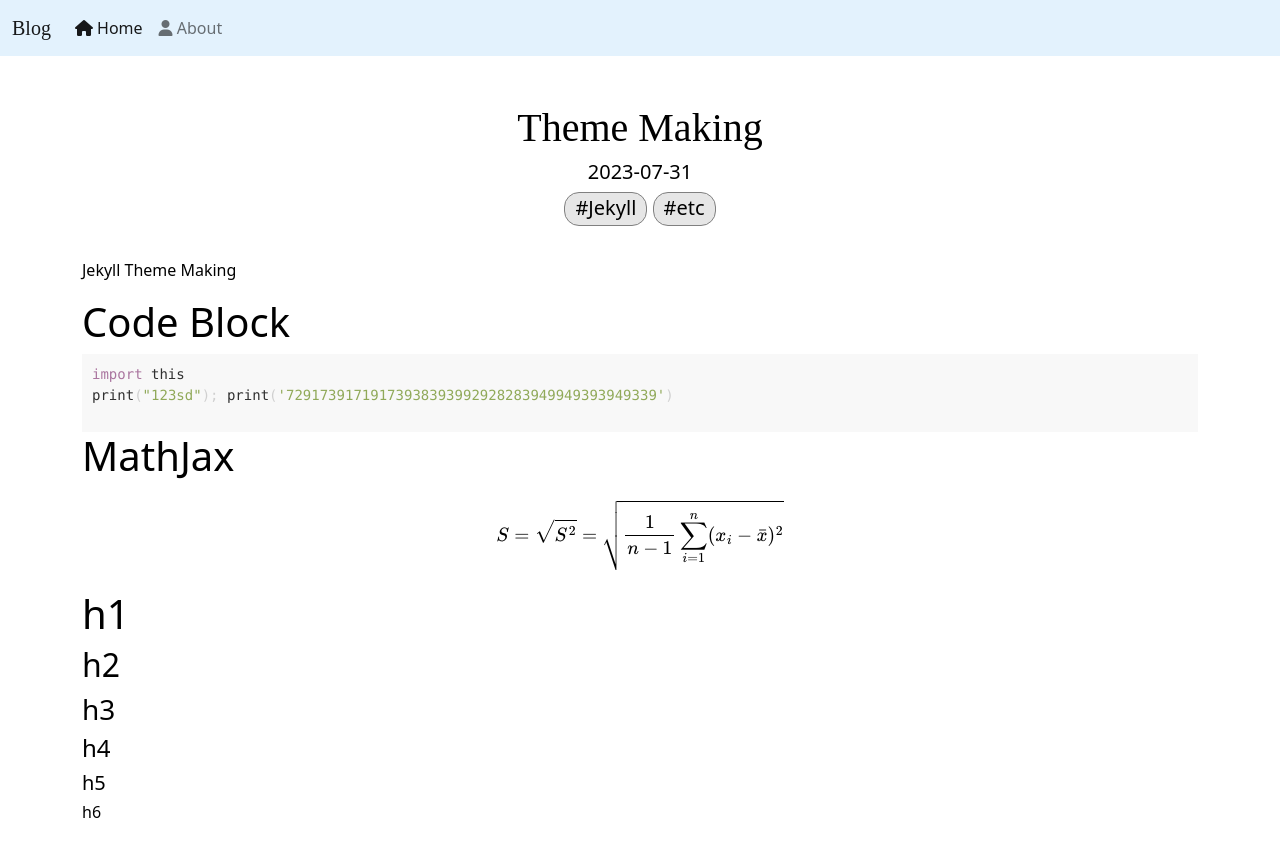
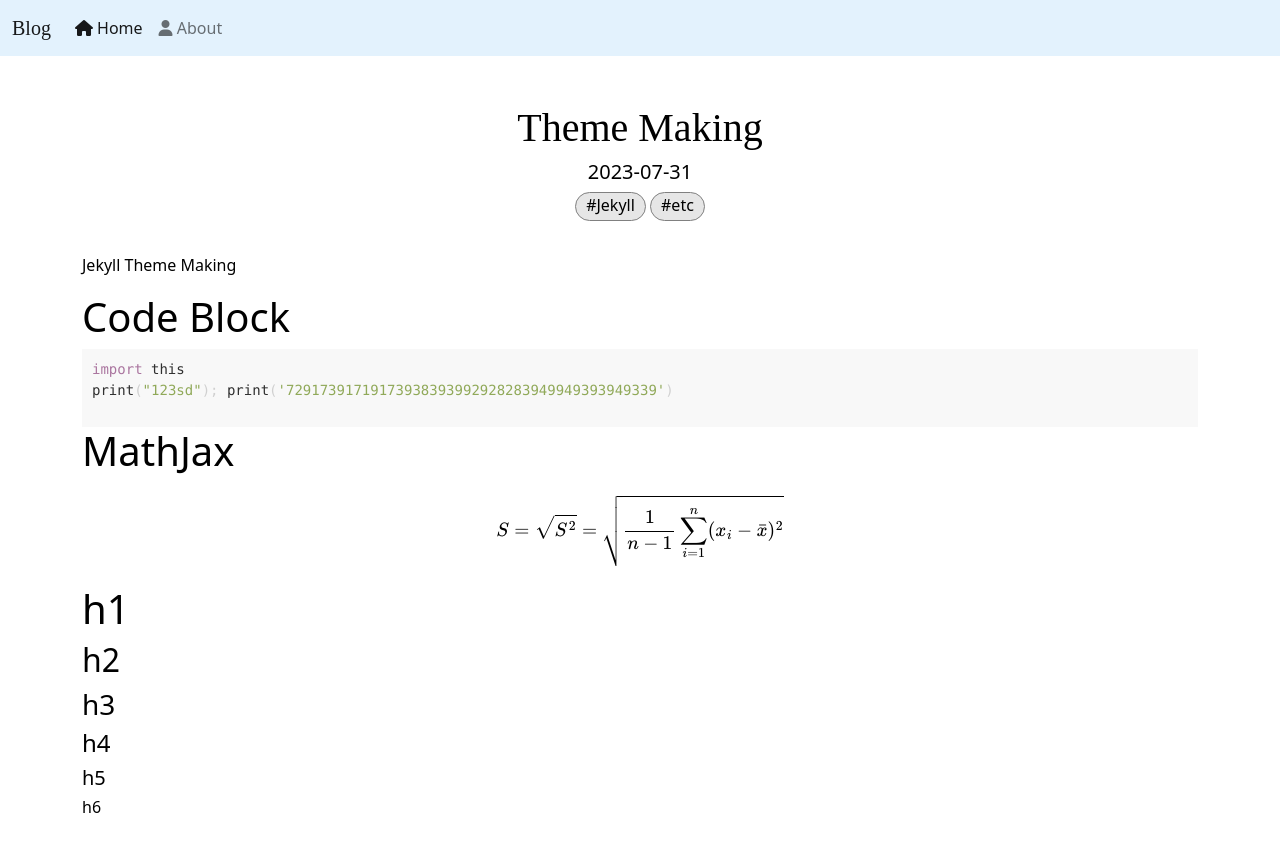
Before and after one commit to happydm09/B, a Jekyll site: the page built from _posts/2023-07-31-theme.md, in a window 1280 px wide. Shown: the top 857 px of the page. Built offline with Jekyll 4.4.1, drawn with Linux system fonts in a browser that asks for light colours; nearby versions of some CDN libraries; some web fonts are replaced; formulas are drawn with MathJax 3.

Commit message:
Update post.html

```diff
--- a/_layouts/post.html
+++ b/_layouts/post.html
@@ -7,12 +7,12 @@ layout: main
   <div class='container'>
     <h1 class='Edu-font'>{{page.title}}</h1>
     <h5>{{page.date| date: "%Y-%m-%d"}}</h5>
-    <h5>
+    <h6>
           {% if page.tags %}
             {% for tag in page.tags %}
               <span class="tag">#{{ tag }}</span>
             {% endfor %}
-          {% endif %}</h5>
+          {% endif %}</h6>
   </div>
 </header>
 
```
